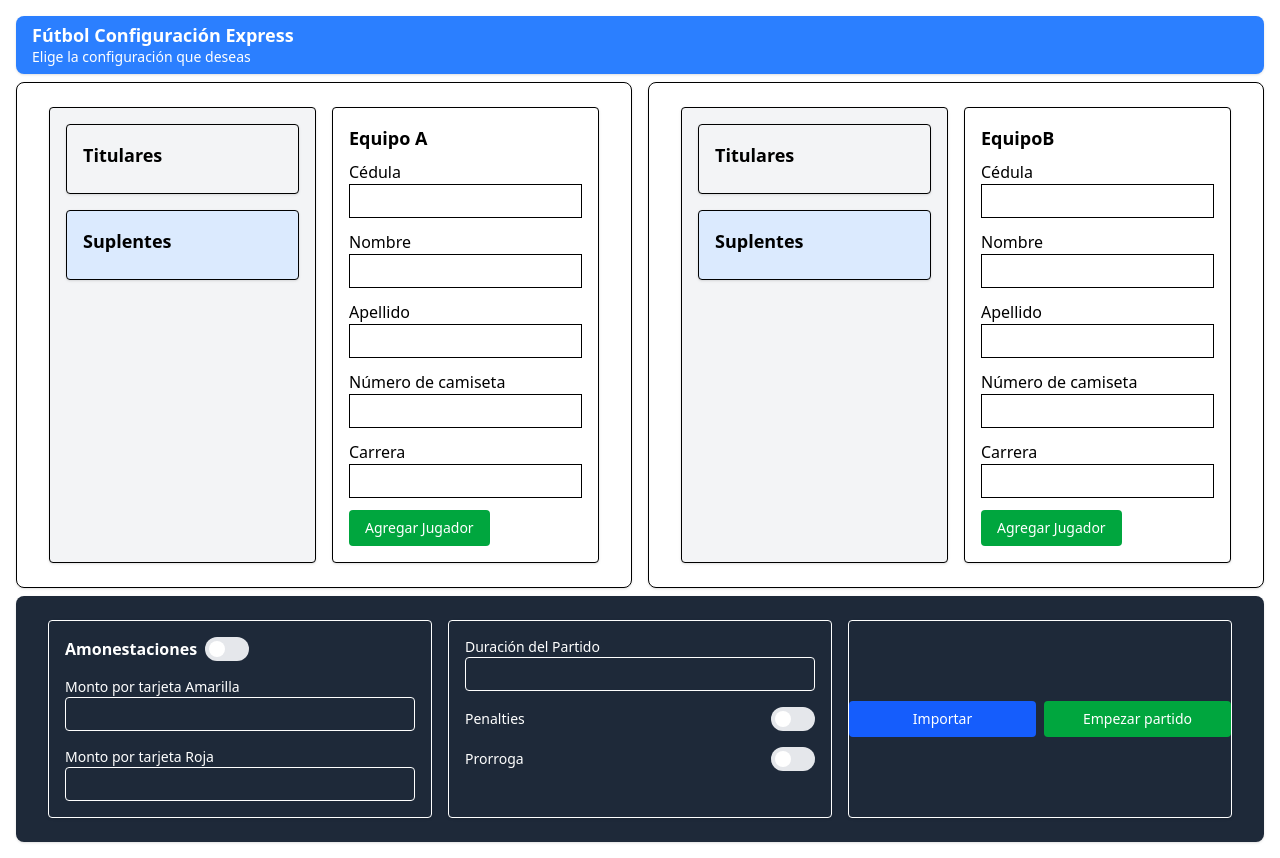
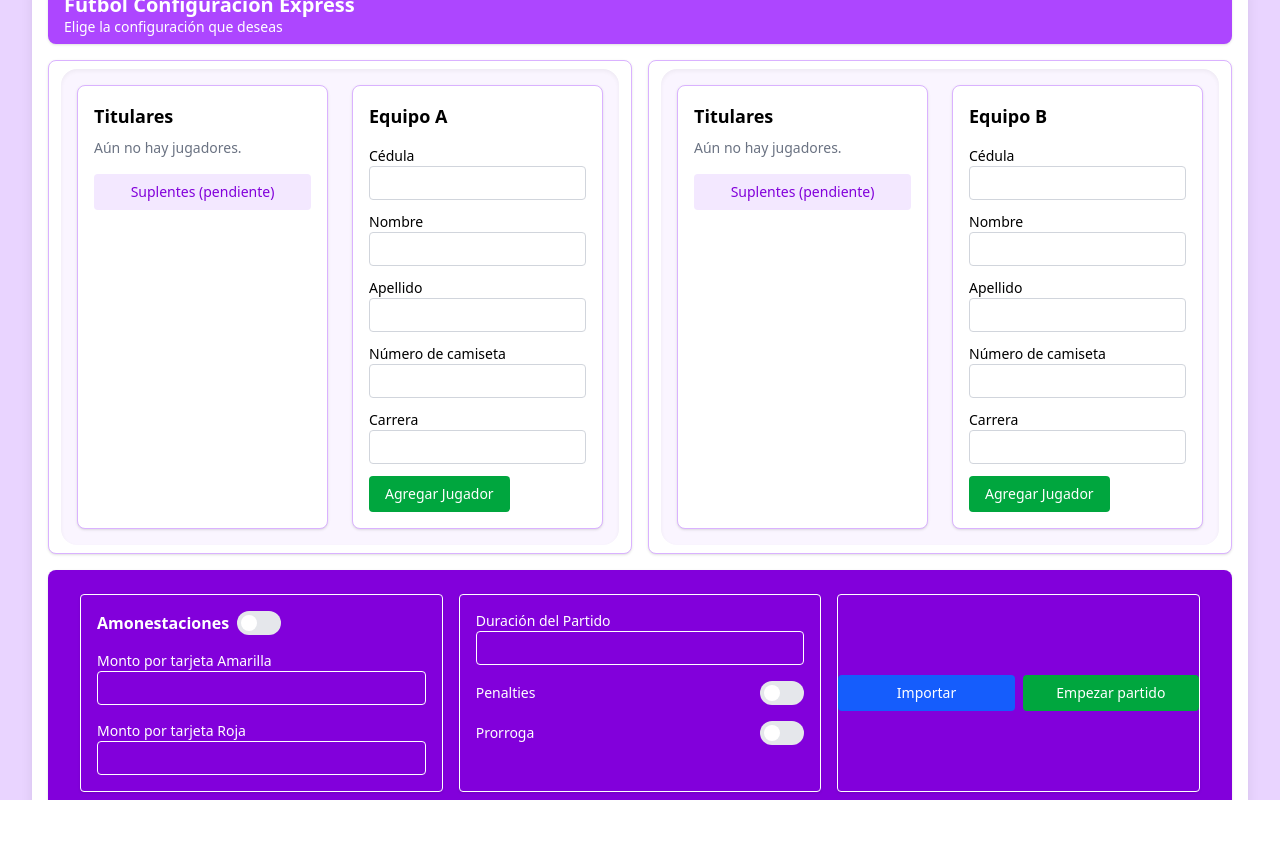
Before and after one commit to xdevofc/MatchVault, a React (Vite) app in the folder MatchVault/: page /express-futbol-config in a window 1280 px wide. After the commit the page ends 800 px from the top, so only its background shows below. Built offline with nearby package versions, Linux system fonts and the light colour scheme.

Commit message:
agregando estilos a cfg express futbol

```diff
--- a/MatchVault/src/pages/Futbol/FutbolConfigExpress.tsx
+++ b/MatchVault/src/pages/Futbol/FutbolConfigExpress.tsx
@@ -4,50 +4,42 @@ import ConfiguracionPartido from "./ConfiguracionPartido";
 import { useEffect, useState } from "react";
 import { type jugador } from '../../types/types';
 
-
-
-
-function FutbolConfigExpress(): React.JSX.Element{
-
+function FutbolConfigExpress(): React.JSX.Element {
   const [equipoA, setEquipoA] = useState<jugador[]>(() => {
-        const data = localStorage.getItem("Lista-jugadores")
-        return data ? JSON.parse(data).equipoA || [] : []
+    const data = localStorage.getItem("Lista-jugadores");
+    return data ? JSON.parse(data).equipoA || [] : [];
   });
 
-    const [equipoB, setEquipoB] = useState<jugador[]>(() =>{
-        const data = localStorage.getItem("Lista-jugadores")
-        return data ? JSON.parse(data).equipoB || [] : []
+  const [equipoB, setEquipoB] = useState<jugador[]>(() => {
+    const data = localStorage.getItem("Lista-jugadores");
+    return data ? JSON.parse(data).equipoB || [] : [];
   });
 
-
-    function AgregarEquipoA(jugadorNuevo: jugador) :void {
-
-        setEquipoA(prev => [...prev, jugadorNuevo])
-        console.log("Agregando al equipo A")
+  function AgregarEquipoA(jugadorNuevo: jugador): void {
+    setEquipoA(prev => [...prev, jugadorNuevo]);
+    console.log("Agregando al equipo A");
   }
 
-    function AgregarEquipoB(jugadorNuevo: jugador): void{
-        setEquipoB(prev => [...prev, jugadorNuevo])
-        console.log("Agregando al Equipo B")
+  function AgregarEquipoB(jugadorNuevo: jugador): void {
+    setEquipoB(prev => [...prev, jugadorNuevo]);
+    console.log("Agregando al Equipo B");
   }
 
-
-    useEffect(()=>{
-       localStorage.setItem("Lista-jugadores", JSON.stringify({equipoA,equipoB}))
-    },[equipoA, equipoB])
-
+  useEffect(() => {
+    localStorage.setItem("Lista-jugadores", JSON.stringify({ equipoA, equipoB }));
+  }, [equipoA, equipoB]);
 
   return (
-        <>
-           <div className="grid grid-cols-2 grid-rows-[auto,auto,auto] gap-x-4 gap-y-2 p-4">
+    <div className="h-screen bg-purple-200 flex items-center justify-center overflow-hidden">
+      <div className="grid grid-cols-2 grid-rows-[auto,auto,auto] gap-4 p-4 bg-white rounded-xl shadow-lg w-full max-w-[95%]">
         {/* Header */}
-            <header className="col-span-2 bg-blue-500 text-white px-4 py-2 rounded-lg shadow">
-                <h1 className="text-lg font-bold leading-tight">Fútbol Configuración Express</h1>
+        <header className="col-span-2 bg-purple-500 text-white px-4 py-2 rounded-lg shadow">
+          <h1 className="text-xl font-bold leading-tight">Fútbol Configuración Express</h1>
           <p className="text-sm leading-snug">Elige la configuración que deseas</p>
         </header>
 
         {/* elementos del team#1 */}
-            <div className="bg-white px-4 py-2 rounded-lg shadow border">
+        <div className="bg-white px-3 py-2 rounded-lg shadow border border-purple-300">
           <RegisterPlayers
             nombreEquipo="Equipo A"
             onSubmit={AgregarEquipoA}
@@ -56,22 +48,21 @@ function FutbolConfigExpress(): React.JSX.Element{
         </div>
 
         {/* elementos del team#2 */}
-            <div className="bg-white px-4 py-2 rounded-lg shadow border">
+        <div className="bg-white px-3 py-2 rounded-lg shadow border border-purple-300">
           <RegisterPlayers
-                 nombreEquipo="EquipoB"
+            nombreEquipo="Equipo B"
             onSubmit={AgregarEquipoB}
             jugadores={equipoB}
           />
         </div>
 
         {/* Footer */}
-            <footer className="col-span-2 bg-gray-800 text-white px-4 py-2 rounded-lg shadow">
-                    <ConfiguracionPartido/>
+        <footer className="col-span-2 bg-purple-700 text-white px-4 py-2 rounded-lg shadow">
+          <ConfiguracionPartido />
         </footer>
       </div>
-
-       </>
-    )
+    </div>
+  );
 }
 
-export default FutbolConfigExpress
+export default FutbolConfigExpress;
--- a/MatchVault/src/pages/Futbol/RegisterPlayers.tsx
+++ b/MatchVault/src/pages/Futbol/RegisterPlayers.tsx
@@ -2,123 +2,125 @@ import type React from "react";
 import { useEffect, useState } from "react";
 import type { definirEquipos } from '../../types/types';
 
-/*
-TODO: AGREGAR REACT CONTEXT
-TODO: Switches, activar y desactivar opciones
-TODO: Pagina de not found
-*/
-
-
-function RegisterPlayers({nombreEquipo, onSubmit, jugadores }:definirEquipos) : React.JSX.Element {
-
+function RegisterPlayers({ nombreEquipo, onSubmit, jugadores }: definirEquipos): React.JSX.Element {
   const [nombreJugador, setNombreJugador] = useState("");
   const [apellido, setApellido] = useState("");
   const [cedula, setCedula] = useState("");
   const [nroCamiseta, setNroCamiseta] = useState<string | number>("");
   const [carrera, setCarrera] = useState("");
 
-    // Agregando jugadores a sus listas
-    function handleAgregarJugador() :void {
-
+  function handleAgregarJugador(): void {
     onSubmit({
       nombre: nombreJugador,
       apellido,
       cedula,
       nroCamiseta,
       carrera
-        })
+    });
 
-        // Limpiando los campos
-
-        setNombreJugador("")
-        setApellido("")
-        setNroCamiseta("")
-        setCarrera("")
-        setCedula("")
+    setNombreJugador("");
+    setApellido("");
+    setNroCamiseta("");
+    setCarrera("");
+    setCedula("");
   }
 
-    // Imprimiendo para pruebas
-    useEffect(()=>{
-        console.log("imprimiendo jugadores")
-        console.log(jugadores)
-    },[jugadores])
+  useEffect(() => {
+    console.log("imprimiendo jugadores");
+    console.log(jugadores);
+  }, [jugadores]);
 
   return (
-        <>
-        <div className="grid grid-cols-2 gap-4 p-4">
-            {/* Div del Listado de agregados */}
-            <div className="bg-gray-100 p-4 rounded shadow border">
-                {/* Aquí iría el listado de jugadores agregados */}
-                <div className="grid grid-rows-2 grid-cols-1 gap-4">
-                <div className="bg-gray-100 p-4 rounded shadow border">
-                    {/* Aquí iría el listado de jugadores agregados */}
-                    <h2 className="text-lg font-semibold mb-2">Titulares</h2>
-                    {/* ...Listado dinámico aquí... */}
-                    { jugadores.map(player => <p key={player.cedula}>{player.nombre} {player.apellido} {player.nroCamiseta}</p>)}
-                </div>
-
-                <div className="bg-blue-100 p-4 rounded shadow border">
-                    {/* Aquí podrías poner otro contenido si es necesario */}
-                    <h2 className="text-lg font-semibold mb-2">Suplentes</h2>
-                    {/* ...Contenido adicional aquí... */}
-                </div>
+    <div className="grid grid-cols-2 gap-6 p-4 bg-purple-50 rounded-2xl shadow-inner">
+      {/* Listado */}
+      <div className="bg-white p-4 rounded-lg shadow border border-purple-300">
+        <h2 className="text-lg font-bold mb-2">Titulares</h2>
+        {jugadores.length > 0 ? (
+          jugadores.map(player => (
+            <p key={player.cedula} className="text-sm">
+              {player.nombre} {player.apellido} - #{player.nroCamiseta}
+            </p>
+          ))
+        ) : (
+          <p className="text-gray-500 text-sm">Aún no hay jugadores.</p>
+        )}
+        <div className="mt-4 bg-purple-100 p-2 rounded text-center text-sm text-purple-700">
+          Suplentes (pendiente)
         </div>
       </div>
 
-            {/* Div del Form */}
-            <div className="bg-white p-4 rounded shadow border">
-                <h2 className="text-lg font-semibold mb-2">{nombreEquipo}</h2>
+      {/* Formulario */}
+      <div className="bg-white p-4 rounded-lg shadow border border-purple-300">
+        <h2 className="text-lg font-bold mb-4">{nombreEquipo}</h2>
         <form className="space-y-3">
-
           <div>
-                    <label htmlFor="cedula" className="block">Cédula</label>
-                    <input name="cedula" type="text" className="border px-2 py-1 w-full"
+            <label htmlFor="cedula" className="block text-sm font-medium">Cédula</label>
+            <input
+              name="cedula"
+              type="text"
+              className="border border-gray-300 rounded px-2 py-1 w-full"
               value={cedula}
-                    onChange={e => setCedula(e.target.value)}/>
+              onChange={e => setCedula(e.target.value)}
+            />
           </div>
 
           <div>
-                    <label htmlFor="nombre" className="block">Nombre</label>
-                    <input name="nombre" type="text" className="border px-2 py-1 w-full"
+            <label htmlFor="nombre" className="block text-sm font-medium">Nombre</label>
+            <input
+              name="nombre"
+              type="text"
+              className="border border-gray-300 rounded px-2 py-1 w-full"
               value={nombreJugador}
-                    onChange={e => setNombreJugador(e.target.value)}/>
+              onChange={e => setNombreJugador(e.target.value)}
+            />
           </div>
 
           <div>
-                    <label htmlFor="apellido" className="block">Apellido</label>
-                    <input name="apellido" type="text" className="border px-2 py-1 w-full"
+            <label htmlFor="apellido" className="block text-sm font-medium">Apellido</label>
+            <input
+              name="apellido"
+              type="text"
+              className="border border-gray-300 rounded px-2 py-1 w-full"
               value={apellido}
-                    onChange={e => setApellido(e.target.value)}/>
+              onChange={e => setApellido(e.target.value)}
+            />
           </div>
 
           <div>
-                    <label htmlFor="numero-camiseta" className="block">Número de camiseta</label>
-                    <input name="numero-camiseta" type="text" className="border px-2 py-1 w-full"
+            <label htmlFor="numero-camiseta" className="block text-sm font-medium">Número de camiseta</label>
+            <input
+              name="numero-camiseta"
+              type="text"
+              className="border border-gray-300 rounded px-2 py-1 w-full"
               value={nroCamiseta}
-                    onChange={e => setNroCamiseta(parseInt(e.target.value))}/>
+              onChange={e => setNroCamiseta(parseInt(e.target.value))}
+            />
           </div>
 
           <div>
-                    <label htmlFor="carrera" className="block">Carrera</label>
-                    <input name="carrera" type="text" className="border px-2 py-1 w-full"
+            <label htmlFor="carrera" className="block text-sm font-medium">Carrera</label>
+            <input
+              name="carrera"
+              type="text"
+              className="border border-gray-300 rounded px-2 py-1 w-full"
               value={carrera}
-                    onChange={e => setCarrera(e.target.value)}/>
+              onChange={e => setCarrera(e.target.value)}
+            />
           </div>
 
-                <button className="bg-green-600 px-4 py-2 rounded text-white text-sm"
+          <button
+            className="bg-green-600 hover:bg-green-700 transition-colors text-white px-4 py-2 rounded text-sm"
             onClick={e => {
-                    e.preventDefault()
-                    handleAgregarJugador()
-
-                }}>Agregar Jugador</button>
+              e.preventDefault();
+              handleAgregarJugador();
+            }}
+          >
+            Agregar Jugador
+          </button>
         </form>
       </div>
-
     </div>
-
-        </>
-    )
+  );
 }
 
-
-export default RegisterPlayers
+export default RegisterPlayers;
```
Lines whose indentation alone changed are shown as unchanged.
